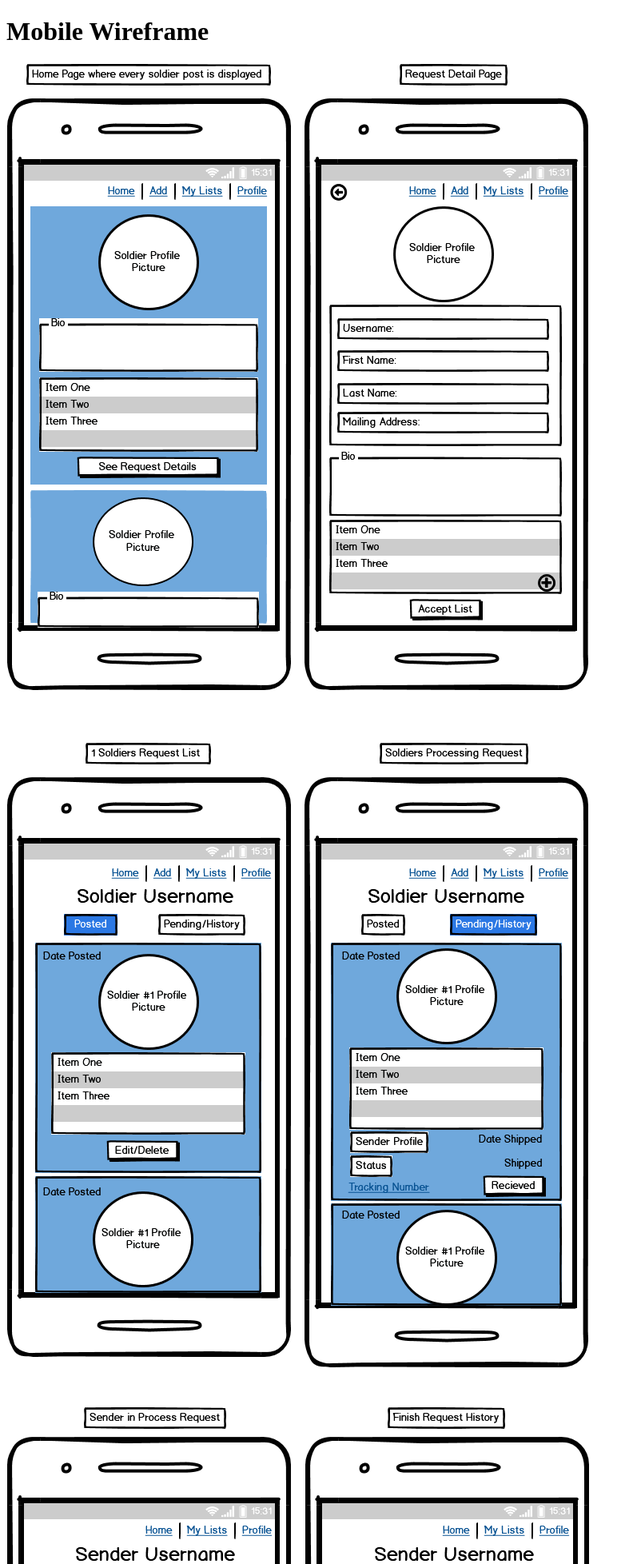
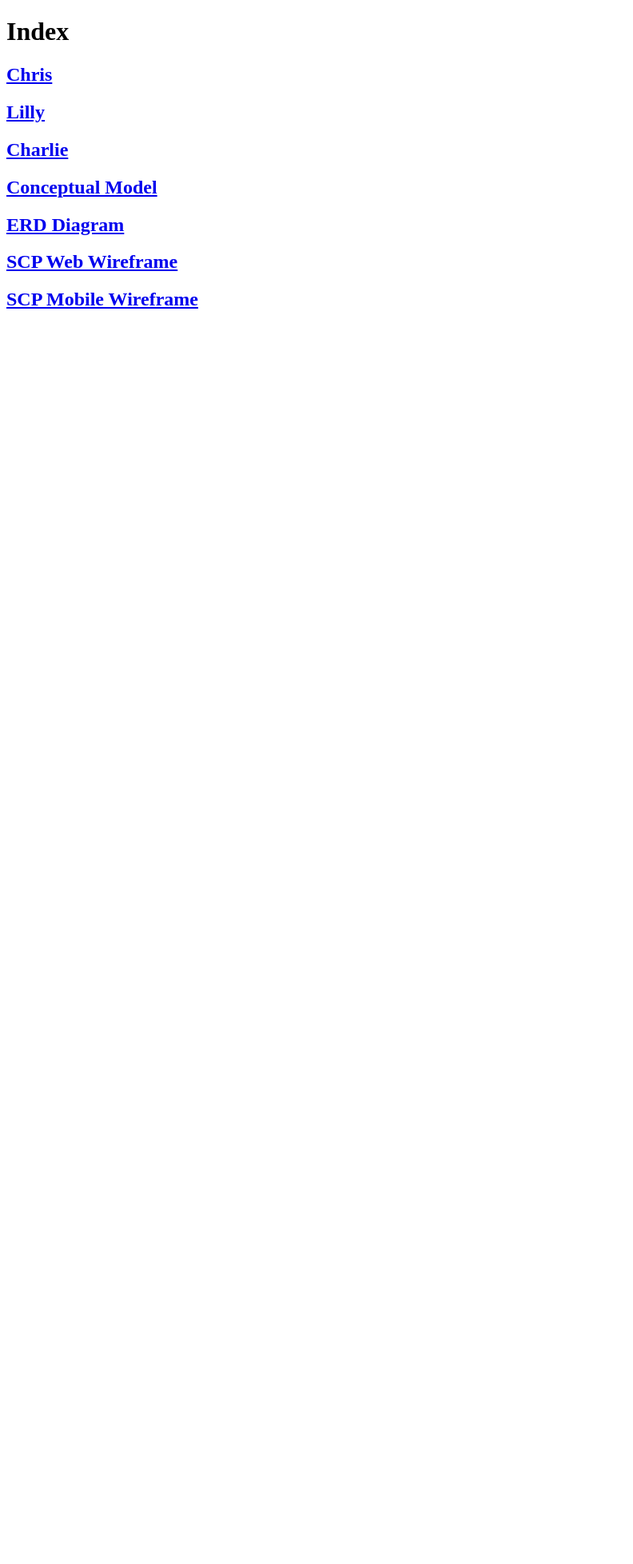
Before and after one commit to soldier-care-package/soldier-care-package, a PHP site: page / in a window 1280 px wide. Shown: the top 1956 px of the page at 80% size, without its empty margins (0-792 px from the left). After the commit the page ends 386 px from the top, so only its background shows below. Run offline with PHP 8.4, Linux system fonts and the light colour scheme.

Commit message:
filled the index page with the links to the personas and images

```diff
--- a/epic/index.html
+++ b/epic/index.html
@@ -5,7 +5,13 @@
 	<title>Index</title>
 </head>
 <body>
-<h1>Mobile Wireframe</h1>
-<img src="images/SCP-wireframe-mobile.png" alt="picture">
+<h1>Index</h1>
+<h2><a href="personas/chris.php">Chris</a></h2>
+<h2><a href="personas/lilly.php">Lilly</a></h2>
+<h2><a href="personas/sender.php">Charlie</a></h2>
+<h2><a href="conceptual%20model/conceptual-model.html">Conceptual Model</a></h2>
+<h2><a href="images/SCP-ERD.jpg">ERD Diagram</a></h2>
+<h2><a href="images/SCP-wireframe-web.png">SCP Web Wireframe</a></h2>
+<h2><a href="images/SCP-wireframe-mobile.png">SCP Mobile Wireframe</a></h2>
 </body>
 </html>
--- a/epic/personas/chris.php
+++ b/epic/personas/chris.php
@@ -6,7 +6,7 @@
 </head>
 <body>
 <h1>Christina "Chris" Rodriguez</h1>
-<img src="../images/alonso.jpg" alt="picture of chris">
+<img src="../images/chris.jpg" alt="picture of chris">
 <h2>Demographic</h2>
 <div>
 	<ul>
```
Also changed, not shown: epic/images/chris.jpg (renamed from epic/images/alonso.jpg).
